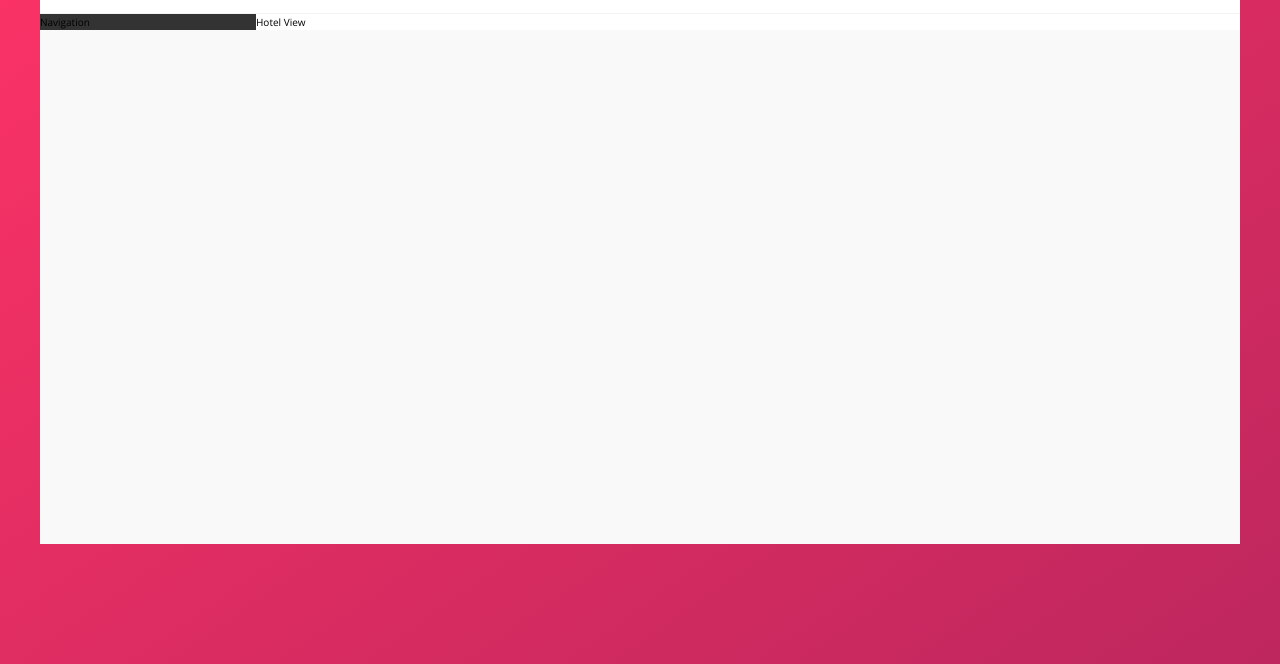
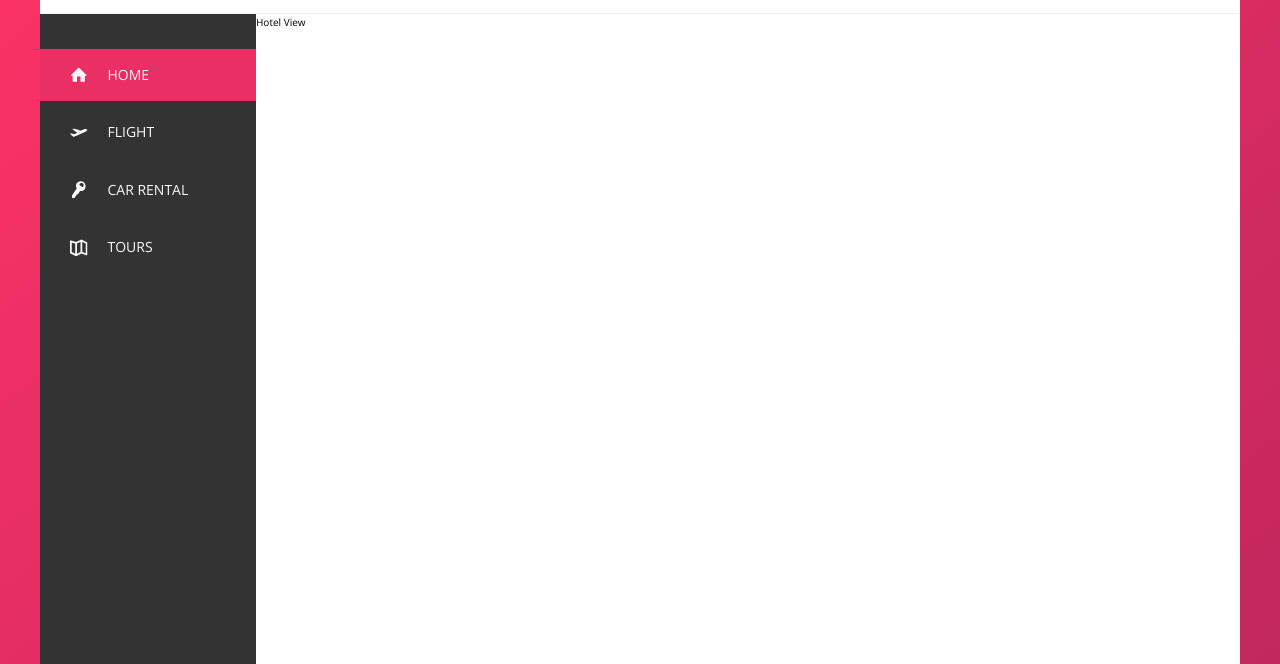
Before and after one commit to jmarc00s/Trillo, a website: page index.html in a window 1280 px wide. Shown: the part 136-800 px from the top of the page. Drawn offline with nearby package versions, Linux system fonts and the light colour scheme; files that its build step writes are made by us from their sources.

Commit message:
Implementando side navigation

```diff
--- a/index.html
+++ b/index.html
@@ -55,7 +55,46 @@
       </header>
 
       <div class="content">
-        <nav class="sidebar">Navigation</nav>
+        <nav class="sidebar">
+          <ul class="side-nav">
+            <li class="side-nav__item side-nav__item--active">
+              <a href="#" class="side-nav__link">
+                <svg class="side-nav__icon">
+                  <use xlink:href="img/sprite.svg#icon-home"></use>
+                </svg>
+                <span>Home</span>
+              </a>
+            </li>
+            <li class="side-nav__item">
+              <a href="#" class="side-nav__link">
+                <svg class="side-nav__icon">
+                  <use xlink:href="img/sprite.svg#icon-aircraft-take-off"></use>
+                </svg>
+                <span>Flight</span>
+              </a>
+            </li>
+            <li class="side-nav__item">
+              <a href="#" class="side-nav__link">
+                <svg class="side-nav__icon">
+                  <use xlink:href="img/sprite.svg#icon-key"></use>
+                </svg>
+                <span>Car rental</span>
+              </a>
+            </li>
+            <li class="side-nav__item">
+              <a href="#" class="side-nav__link">
+                <svg class="side-nav__icon">
+                  <use xlink:href="img/sprite.svg#icon-map"></use>
+                </svg>
+                <span>Tours</span>
+              </a>
+            </li>
+          </ul>
+          <div class="legal">
+            &copy; 2021 by João Marcos. All rights reserved.
+          </div>
+        </nav>
+
         <main class="hotel-view">Hotel View</main>
       </div>
     </div>
--- a/sass/_components.scss
+++ b/sass/_components.scss
@@ -111,3 +111,69 @@
     margin-right: 1rem;
   }
 }
+
+///SIDE NAVIGATION
+.side-nav {
+  font-size: 1.4rem;
+  list-style: none;
+  margin-top: 3.5rem;
+
+  &__item {
+    position: relative;
+
+    &:not(:last-child) {
+      margin-bottom: 0.5rem;
+    }
+  }
+
+  &__item::before {
+    content: "";
+    position: absolute;
+    top: 0;
+    left: 0;
+    height: 100%;
+    width: 3px;
+    background-color: var(--color-primary);
+    transform: scaleY(0);
+    transition: transform 0.2s, width 0.4s cubic-bezier(1, 0, 0, 1) 0.2s,
+      background-color 0.1s;
+  }
+
+  &__item:hover::before,
+  &__item--active::before {
+    transform: scaleY(1);
+    width: 100%;
+  }
+
+  &__item:active::before {
+    background-color: var(--color-primary-light);
+  }
+
+  &__link:link,
+  &__link:visited {
+    color: var(--color-grey-light-1);
+    text-decoration: none;
+    text-transform: uppercase;
+    display: block;
+    padding: 1.5rem 3rem;
+    position: relative;
+    z-index: 10;
+
+    display: flex;
+    align-items: center;
+  }
+
+  &__icon {
+    width: 1.75rem;
+    height: 1.75rem;
+    margin-right: 2rem;
+    fill: currentColor;
+  }
+}
+
+.legal {
+  font-size: 1.2rem;
+  padding: 2.5rem;
+  text-align: center;
+  color: var(--color-grey-light-4);
+}
--- a/sass/_layout.scss
+++ b/sass/_layout.scss
@@ -23,11 +23,14 @@
 
 .sidebar {
   background-color: var(--color-grey-dark-1);
-
   flex: 0 0 18%;
+  display: flex;
+  flex-direction: column;
+  justify-content: space-between;
 }
 
 .hotel-view {
   background-color: var(--color-white);
+  height: 80rem;
   flex: 1;
 }
```
